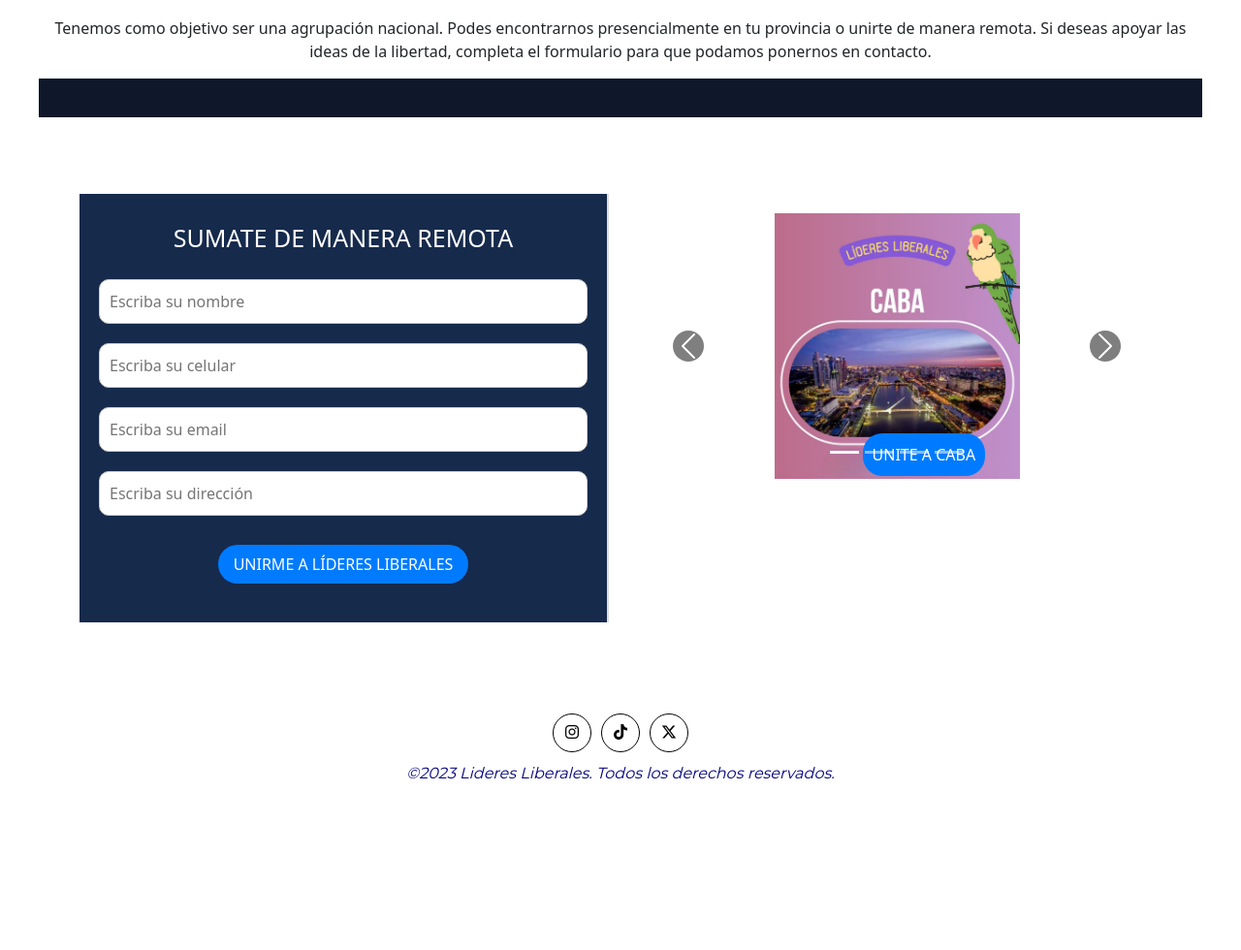
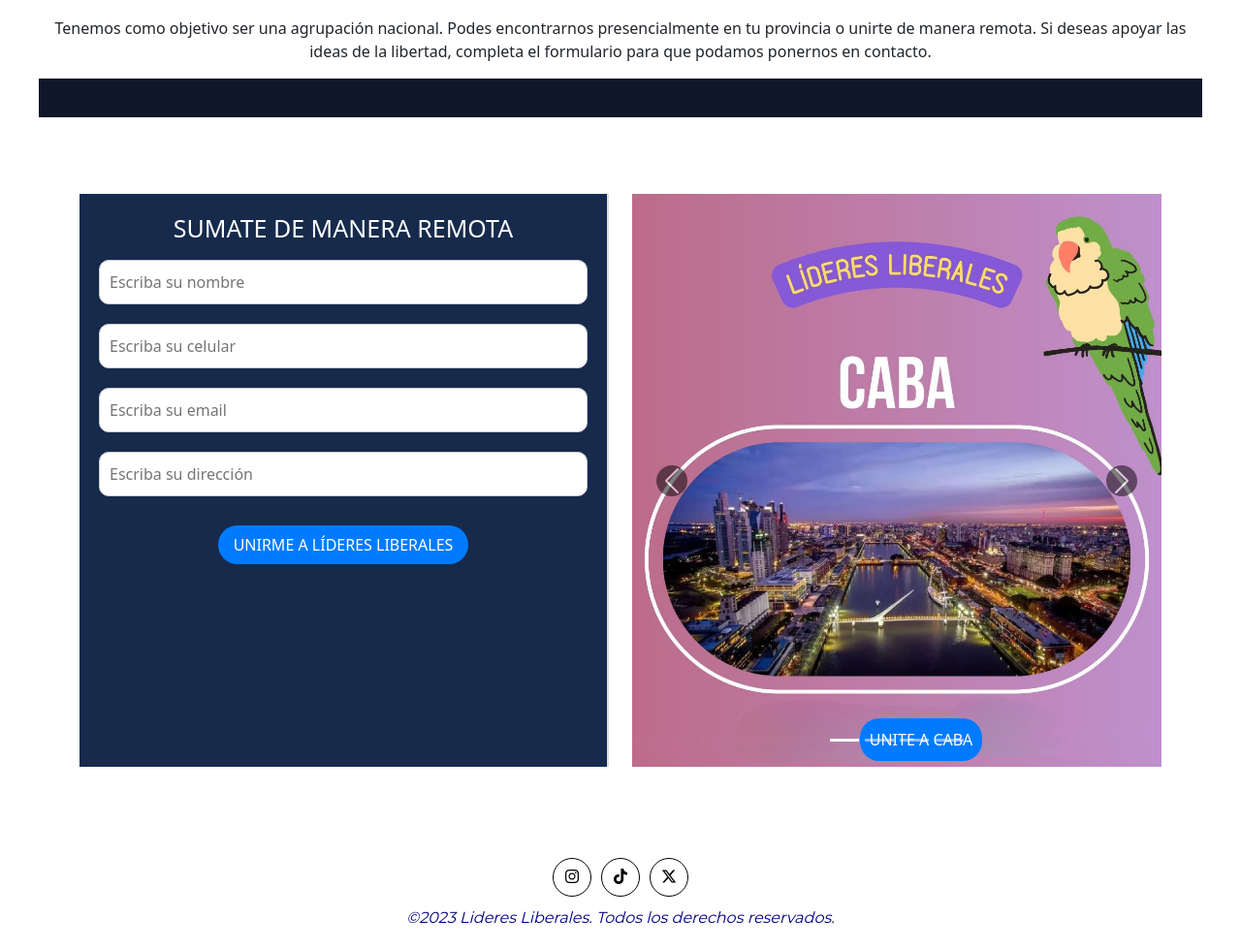
Before and after one commit to Lideres-Liberales/LideresLiberales, a Django app: page /sumate in a window 1280 px wide. Shown: the part 198-1178 px from the top of the page at 97% size. Before the commit the page ends 1002 px from the top, so only its background shows below. Run offline with Django 5.2, Linux system fonts and the light colour scheme; parts of the project's set-up code (start-up, migrations or seed data) failed here and were passed over; some libraries are stand-ins or nearby versions.

Commit message:
Ajustes container-form y container-carousel

```diff
--- a/llweb/public/static/css/join.css
+++ b/llweb/public/static/css/join.css
@@ -41,14 +41,15 @@
     box-sizing: border-box;
     border-right: 2px solid #ddd;
     background-color: #162A4C;
-    max-width: 600px;
     margin: 0 auto;
+    width: 100%;
+    height:100%;
 }
 
 .form-container h2 {
     font-size: 25px;
     color: #FFFFFF;
-    padding: 10px;
+    /*padding: 10px;*/
 }
 
 .form-container form {
@@ -94,7 +95,7 @@
 }
 
 .carousel-container {
-    padding: 20px;
+    flex: 1;
     box-sizing: border-box;
 }
 
@@ -104,7 +105,7 @@
 }
 
 .carousel-image {
-    width: 50%;
+    width: 100%;
     height: auto;
     margin: 0 auto;
     display: block;
```
